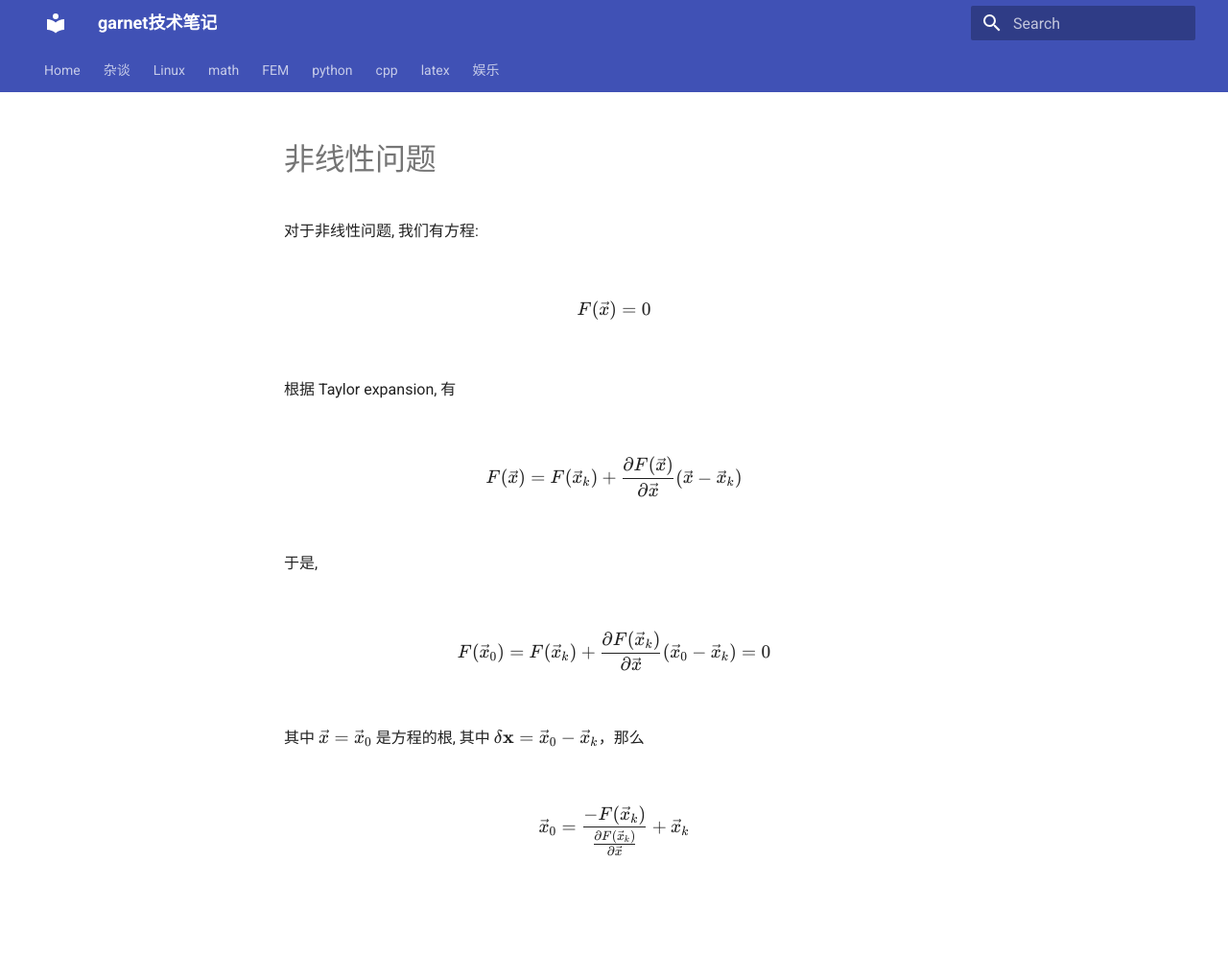
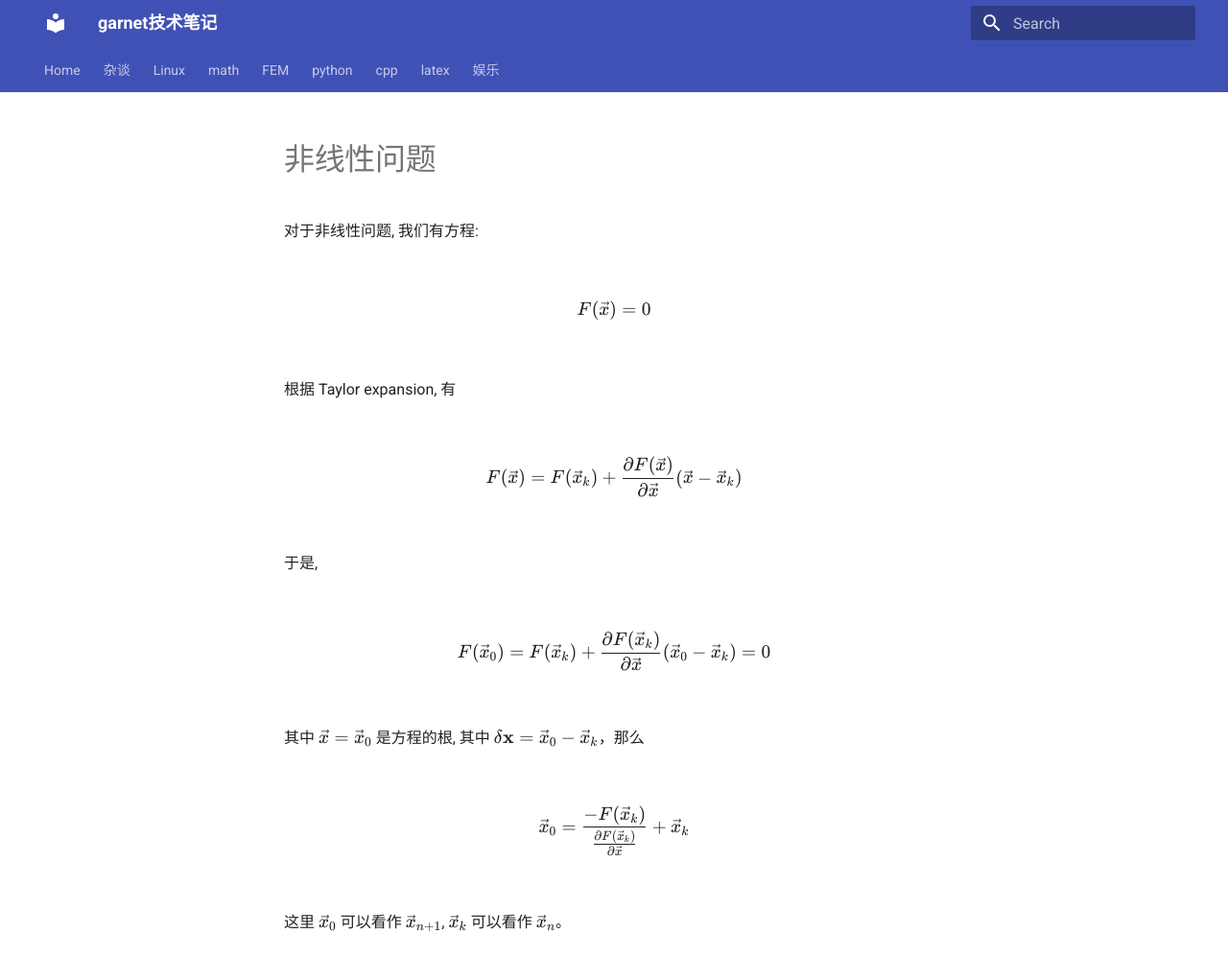
Before and after one commit to ymma98/technotes, an MkDocs documentation site: the page built from docs/FEM/dealii-08_非线性问题.md, in a window 1280 px wide and 998 px high. Shown: the whole window at 96% size. Built offline with MkDocs 1.6.1 and Material for MkDocs 9.7.7, drawn with Linux system fonts in a browser that asks for light colours.

Commit message:
docs/FEM/dealii-08_非线性问题.md updated from https://stackedit.cn/

```diff
--- a/docs/FEM/dealii-08_非线性问题.md
+++ b/docs/FEM/dealii-08_非线性问题.md
@@ -24,7 +24,8 @@ $$
 \vec{x}_0 = \frac{-F(\vec{x}_k)}{\frac{\partial F(\vec{x}_k)}{\partial \vec{x}}} + \vec{x}_k
 $$
 
+这里 $\vec{x}_0$ 可以看作 $\vec{x}_{n+1}$, $\vec{x}_k$ 可以看作 $\vec{x}_n$。
 
 <!--stackedit_data:
-eyJoaXN0b3J5IjpbLTk5NjU2NTI1NF19
+eyJoaXN0b3J5IjpbLTQzODcwOTE5MiwtOTk2NTY1MjU0XX0=
 -->
```
